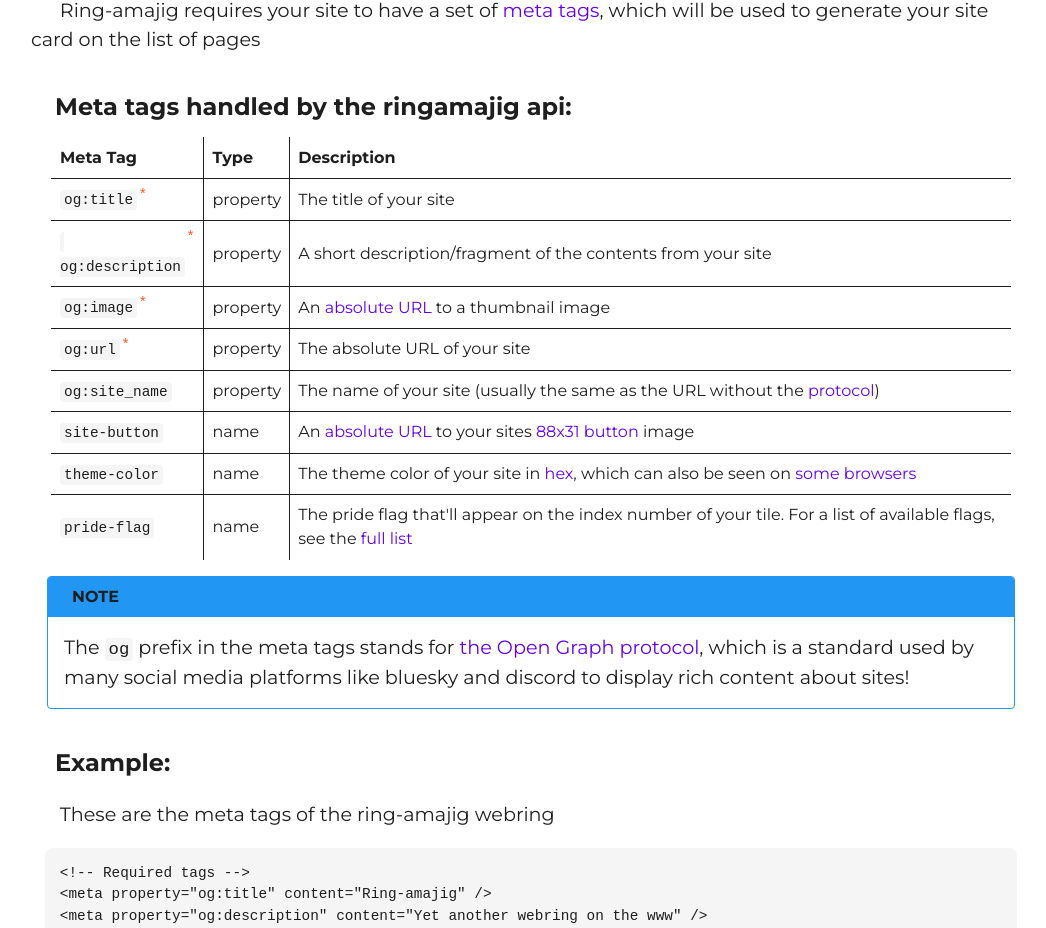
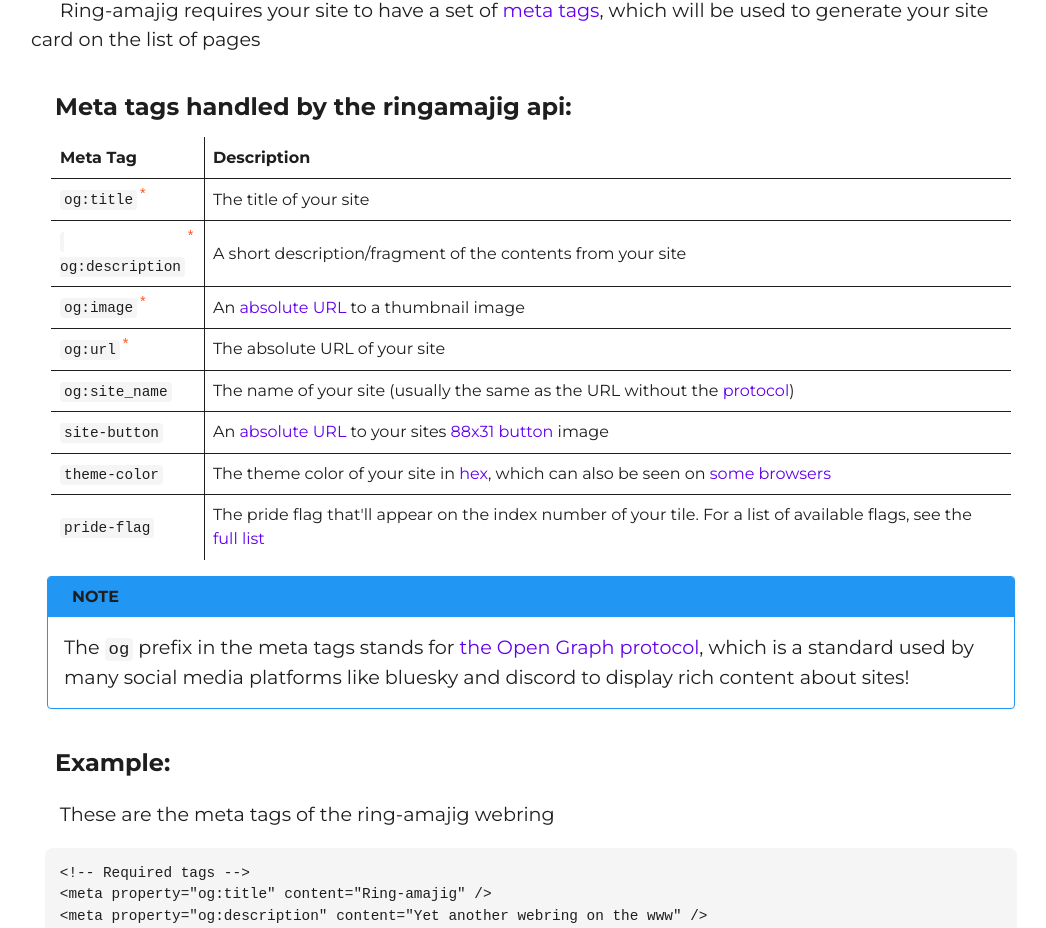
Before and after one commit to Pre1ude0/ringamajig, a SvelteKit app: page /docs in a window 1280 px wide. Shown: the part 1613-2541 px from the top of the page, without its empty margins (109-1155 px from the left). Built offline with nearby package versions, Linux system fonts and the light colour scheme; no server answers; a web font is replaced by a local one.

Commit message:
update docs to not hold significance to meta tag types

```diff
--- a/src/routes/(main)/docs/metaTags.svelte
+++ b/src/routes/(main)/docs/metaTags.svelte
@@ -57,26 +57,26 @@
         <thead>
             <tr>
                 <th>Meta Tag</th>
-                <th>Type</th>
+
                 <th>Description</th>
             </tr>
         </thead>
         <tbody>
             <tr class="required">
                 <td><code>og:title</code></td>
-                <td>property</td>
+
                 <td>The title of your site</td>
             </tr>
             <tr class="required">
                 <td><code>og:description</code></td>
-                <td>property</td>
+
                 <td
                     >A short description/fragment of the contents from your site</td
                 >
             </tr>
             <tr class="required">
                 <td><code>og:image</code></td>
-                <td>property</td>
+
                 <td
                     >An <a
                         href="https://developer.mozilla.org/en-US/docs/Learn_web_development/Howto/Web_mechanics/What_is_a_URL#absolute_urls_vs._relative_urls"
@@ -86,12 +86,12 @@
             </tr>
             <tr class="required">
                 <td><code>og:url</code></td>
-                <td>property</td>
+
                 <td>The absolute URL of your site</td>
             </tr>
             <tr>
                 <td><code>og:site_name</code></td>
-                <td>property</td>
+
                 <td
                     >The name of your site (usually the same as the URL without
                     the <a
@@ -102,7 +102,7 @@
             </tr>
             <tr>
                 <td><code>site-button</code></td>
-                <td>name</td>
+
                 <td
                     >An <a
                         href="https://developer.mozilla.org/en-US/docs/Learn_web_development/Howto/Web_mechanics/What_is_a_URL#absolute_urls_vs._relative_urls"
@@ -123,7 +123,7 @@
                         ></code
                     ></td
                 >
-                <td>name</td>
+
                 <td
                     >The theme color of your site in <a
                         href="https://en.wikipedia.org/wiki/Web_colors#Shorthand_hexadecimal_form"
@@ -137,7 +137,7 @@
             </tr>
             <tr class="optional">
                 <td><code>pride-flag</code></td>
-                <td>name</td>
+
                 <td>
                     The pride flag that'll appear on the index number of your
                     tile. For a list of available flags, see the <a
```
